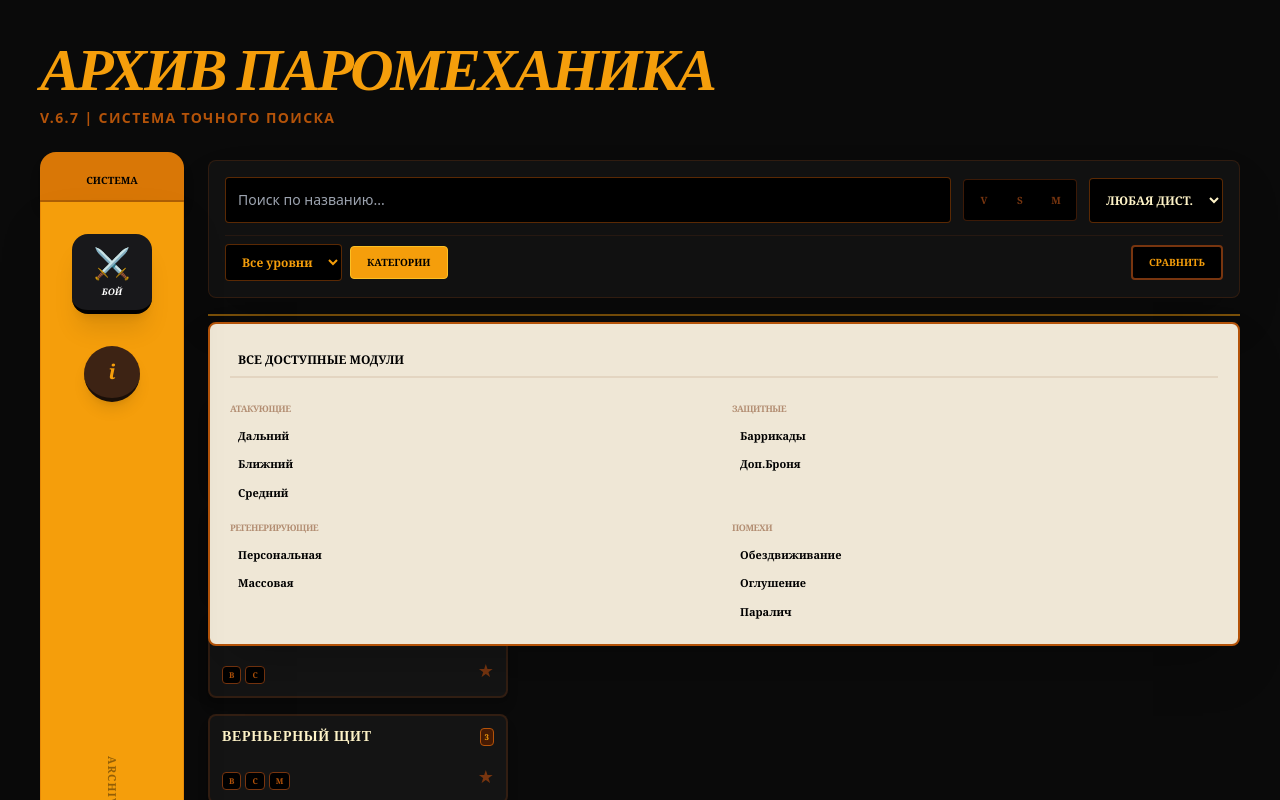
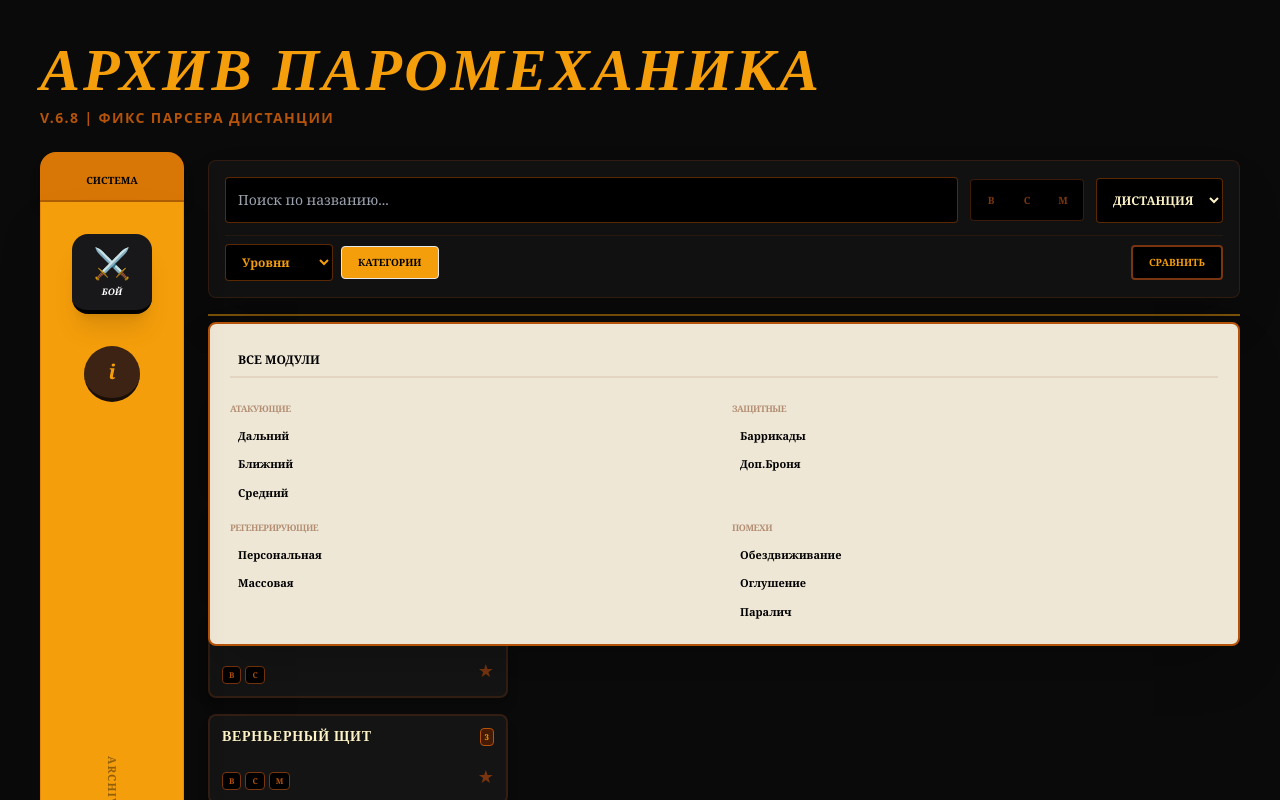
Before and after one commit to Whykenns110/spells_pm, a React (Vite) app: page / in a window 1280 px wide. Both pictures are taken after a click on the button "КАТЕГОРИИ". Shown: the top 800 px of the page. Built offline with nearby package versions, Linux system fonts and the light colour scheme.

Commit message:
fix postcss for tailwind v4

```diff
--- a/src/App.jsx
+++ b/src/App.jsx
@@ -13,7 +13,7 @@ export default function App() {
   const [isCombatMode, setIsCombatMode] = useState(false);
   const [showCombatInfo, setShowCombatInfo] = useState(false);
 
-  // НОВЫЕ СТЕЙТЫ ФИЛЬТРАЦИИ
+  // ФИЛЬТРЫ (ТЕПЕРЬ НА РУССКОМ)
   const [compFilter, setCompFilter] = useState([]);
   const [distFilter, setDistFilter] = useState("all");
 
@@ -26,7 +26,6 @@ export default function App() {
     localStorage.setItem("paromechanic_favs", JSON.stringify(favorites));
   }, [favorites]);
 
-  const [showFavPane, setShowFavPane] = useState(true);
   const [compareMode, setCompareMode] = useState(false);
   const [compareList, setCompareList] = useState([]);
   const [showCompareResults, setShowCompareResults] = useState(false);
@@ -36,11 +35,9 @@ export default function App() {
     navigator.clipboard.writeText(`${spell.name}\n${cleanText}`).then(() => alert("Скопировано!"));
   };
 
-  // ИСПРАВЛЕННЫЙ ТЕМАТИЗАТОР (ФИКС КРИСТАЛЬНОГО ГЛАЗА)
   const getTheme = (spell) => {
     const desc = spell.description || "";
     const name = spell.name.toLowerCase();
-
     if (desc.includes("Помехи") || desc.includes("Прорицание") || name.includes("глаз")) {
       return { modalBorder: "border-purple-500", header: "bg-purple-600", text: "text-purple-400" };
     }
@@ -58,19 +55,23 @@ export default function App() {
         const matchesLevel = levelFilter === "all" || s.level === levelFilter;
         const matchesCat = !categoryFilter || s.description.includes(categoryFilter);
 
-        // ЛОГИКА КОМПОНЕНТОВ
+        // 1. ЛОГИКА КОМПОНЕНТОВ (В, С, М)
         const matchesComp = compFilter.length === 0 || compFilter.every(c => s.components?.includes(c));
 
-        // ЛОГИКА ДИСТАНЦИИ (ЧИСЛОВАЯ ПРОВЕРКА)
+        // 2. ИСПРАВЛЕННАЯ ЛОГИКА ДИСТАНЦИИ
         let matchesDist = true;
         if (distFilter !== "all") {
-          const sRange = parseInt(s.range) || 0;
-          if (distFilter === "self") matchesDist = s.range?.toLowerCase().includes("на себя");
-          else if (distFilter === "touch") matchesDist = s.range?.toLowerCase().includes("касание");
-          else if (distFilter === "30") matchesDist = sRange > 0 && sRange <= 30;
-          else if (distFilter === "60") matchesDist = sRange > 0 && sRange <= 60;
-          else if (distFilter === "90") matchesDist = sRange > 0 && sRange <= 90;
-          else if (distFilter === "120") matchesDist = sRange > 0 && sRange <= 120;
+          const rangeStr = s.range?.toLowerCase() || "";
+          // Вытаскиваем только число из строки (например "30 футов" -> 30)
+          const numericRange = parseInt(rangeStr.replace(/[^0-9]/g, "")) || 0;
+
+          if (distFilter === "self") matchesDist = rangeStr.includes("на себя");
+          else if (distFilter === "touch") matchesDist = rangeStr.includes("касание");
+          else {
+            const limit = parseInt(distFilter);
+            // Если в строке есть цифры — сравниваем, если "на себя/касание" — не пропускаем в числовой фильтр
+            matchesDist = numericRange > 0 && numericRange <= limit && !rangeStr.includes("на себя") && !rangeStr.includes("касание");
+          }
         }
 
         return matchesSearch && matchesLevel && matchesCat && matchesComp && matchesDist;
@@ -95,8 +96,8 @@ export default function App() {
   return (
     <div className="min-h-screen bg-[#0a0a0a] text-amber-50 font-serif overflow-x-hidden">
       <header className="p-10 pb-6 max-w-[1600px] mx-auto">
-        <h1 className="text-4xl md:text-6xl font-black text-amber-500 uppercase italic leading-tight tracking-tighter text-shadow-lg">АРХИВ ПАРОМЕХАНИКА</h1>
-        <p className="text-amber-700 text-sm mt-2 uppercase tracking-widest font-sans font-bold">v.6.7 | Система точного поиска</p>
+        <h1 className="text-4xl md:text-6xl font-black text-amber-500 uppercase italic leading-tight">АРХИВ ПАРОМЕХАНИКА</h1>
+        <p className="text-amber-700 text-sm mt-2 uppercase tracking-widest font-sans font-bold">v.6.8 | Фикс парсера дистанции</p>
       </header>
 
       <div className="flex gap-6 px-4 md:px-10 pb-10 max-w-[1600px] mx-auto relative">
@@ -104,15 +105,15 @@ export default function App() {
         {/* ПАНЕЛЬ УПРАВЛЕНИЯ */}
         <div className="w-24 md:w-36 flex-shrink-0 flex flex-col items-center sticky top-6 h-[calc(100vh-48px)] z-[150]">
           <div className="w-full bg-amber-600 pt-5 pb-3 rounded-t-2xl border-b-2 border-black/20 flex flex-col items-center shadow-lg">
-             <span className="text-[10px] md:text-xs font-black text-black text-center uppercase">Система</span>
+             <span className="text-[10px] md:text-xs font-black text-black">СИСТЕМА</span>
           </div>
           <div className="w-full bg-amber-500 flex-grow flex flex-col items-center py-8 gap-8 shadow-2xl rounded-b-xl border-x border-b border-amber-600/50">
             <button onClick={() => setIsCombatMode(!isCombatMode)} className={`w-14 h-14 md:w-20 md:h-20 rounded-2xl flex flex-col items-center justify-center transition-all shadow-xl border-b-4 ${isCombatMode ? 'bg-red-700 border-red-950 translate-y-1' : 'bg-zinc-900 border-black hover:bg-zinc-800'}`}>
               <span className="text-white text-3xl">⚔️</span>
               <span className="text-[9px] text-white font-black mt-1 uppercase italic">Бой</span>
             </button>
-            <button onClick={() => setShowCombatInfo(true)} className="w-10 h-10 md:w-14 md:h-14 bg-[#3d2314] border-b-4 border-[#1a0f08] rounded-full flex items-center justify-center hover:bg-[#4d2d1a] transition-all shadow-lg group">
-              <span className="text-amber-500 font-black text-xl italic group-hover:scale-110 transition-transform">i</span>
+            <button onClick={() => setShowCombatInfo(true)} className="w-10 h-10 md:w-14 md:h-14 bg-[#3d2314] border-b-4 border-[#1a0f08] rounded-full flex items-center justify-center hover:bg-[#4d2d1a] transition-all">
+              <span className="text-amber-500 font-black text-xl italic">i</span>
             </button>
             <div className="mt-auto pb-8 opacity-40 select-none">
                <div className="text-black font-black text-[11px] uppercase vertical-text tracking-widest">ARCHIVE_OS</div>
@@ -127,44 +128,44 @@ export default function App() {
             <CombatMode favorites={favorites} compareList={compareList} toggleFav={toggleFav} setActiveSpell={setActiveSpell} compareMode={compareMode} setCompareList={setCompareList} setCompareMode={setCompareMode} setShowCompareResults={setShowCompareResults} />
           ) : (
             <>
-              {/* РАСШИРЕННЫЙ ПОИСК */}
+              {/* ПАНЕЛЬ ПОИСКА */}
               <div className="sticky top-0 z-[110] bg-[#0a0a0a] pt-2 pb-4 border-b-2 border-amber-500/50">
                 <div className="flex flex-col gap-3 bg-[#111] p-4 border border-amber-900/30 rounded-lg shadow-2xl">
 
                   <div className="flex flex-wrap gap-3 items-center">
-                    <input type="text" placeholder="Поиск по названию..." className="bg-black border border-amber-700/50 p-3 rounded text-amber-100 flex-grow outline-none focus:border-amber-400 text-sm font-sans" value={search} onChange={(e) => setSearch(e.target.value)} />
+                    <input type="text" placeholder="Поиск по названию..." className="bg-black border border-amber-700/50 p-3 rounded text-amber-100 flex-grow outline-none focus:border-amber-400 text-sm" value={search} onChange={(e) => setSearch(e.target.value)} />
 
-                    {/* ТУМБЛЕРЫ КОМПОНЕНТОВ */}
+                    {/* ТУМБЛЕРЫ КОМПОНЕНТОВ (В, С, М) */}
                     <div className="flex bg-black border border-amber-900/50 rounded p-1 gap-1">
-                      {['V', 'S', 'M'].map(c => (
-                        <button key={c} onClick={() => setCompFilter(prev => prev.includes(c) ? prev.filter(x => x !== c) : [...prev, c])} className={`w-8 h-8 rounded text-[10px] font-black transition-all ${compFilter.includes(c) ? 'bg-amber-600 text-black shadow-inner' : 'text-amber-900 hover:text-amber-600'}`}>
+                      {['В', 'С', 'М'].map(c => (
+                        <button key={c} onClick={() => setCompFilter(prev => prev.includes(c) ? prev.filter(x => x !== c) : [...prev, c])} className={`w-8 h-8 rounded text-[10px] font-black transition-all ${compFilter.includes(c) ? 'bg-amber-600 text-black' : 'text-amber-900 hover:text-amber-600'}`}>
                           {c}
                         </button>
                       ))}
                     </div>
 
                     <select className="bg-black border border-amber-700/50 p-3 rounded text-amber-100 text-xs outline-none font-bold uppercase" value={distFilter} onChange={(e) => setDistFilter(e.target.value)}>
-                      <option value="all">Любая дист.</option>
+                      <option value="all">Дистанция</option>
                       <option value="self">На себя</option>
                       <option value="touch">Касание</option>
-                      <option value="30">До 30 фт.</option>
-                      <option value="60">До 60 фт.</option>
-                      <option value="90">До 90 фт.</option>
-                      <option value="120">До 120 фт.</option>
+                      <option value="30">≤ 30 фт.</option>
+                      <option value="60">≤ 60 фт.</option>
+                      <option value="90">≤ 90 фт.</option>
+                      <option value="120">≤ 120 фт.</option>
                     </select>
                   </div>
 
                   <div className="flex flex-wrap gap-2 items-center border-t border-amber-900/20 pt-2">
                     <select className="bg-black border border-amber-700/50 px-3 py-2 rounded text-amber-500 text-xs outline-none font-bold" value={levelFilter} onChange={(e) => setLevelFilter(e.target.value)}>
-                      <option value="all">Все уровни</option>
+                      <option value="all">Уровни</option>
                       <option value="Заговор">Заговоры</option>
                       {[1,2,3,4,5,6,7,8,9].map(l => <option key={l} value={String(l)}>{l} ур.</option>)}
                     </select>
 
-                    <button onClick={() => setShowCategories(!showCategories)} className={`px-4 py-2 border rounded font-bold text-[10px] uppercase transition-colors ${showCategories ? 'bg-amber-500 text-black border-amber-400' : 'border-amber-800/40 text-amber-500'}`}>Категории</button>
+                    <button onClick={() => setShowCategories(!showCategories)} className={`px-4 py-2 border rounded font-bold text-[10px] uppercase transition-colors ${showCategories ? 'bg-amber-500 text-black' : 'border-amber-800/40 text-amber-500'}`}>Категории</button>
 
                     <div className="flex gap-1 ml-auto">
-                      <button onClick={() => { if(compareMode && compareList.length >= 2) setShowCompareResults(true); setCompareMode(!compareMode); }} className={`px-4 py-2 rounded font-black border-2 text-[10px] transition-all ${compareMode ? 'bg-amber-500 text-black border-white shadow-[0_0_15px_rgba(251,191,36,0.3)]' : 'bg-black text-amber-500 border-amber-900'}`}>
+                      <button onClick={() => { if(compareMode && compareList.length >= 2) setShowCompareResults(true); setCompareMode(!compareMode); }} className={`px-4 py-2 rounded font-black border-2 text-[10px] transition-all ${compareMode ? 'bg-amber-500 text-black border-white' : 'bg-black text-amber-500 border-amber-900'}`}>
                         {compareMode ? `АНАЛИЗ (${compareList.length})` : 'СРАВНИТЬ'}
                       </button>
                       {compareMode && (
@@ -173,10 +174,9 @@ export default function App() {
                     </div>
                   </div>
 
-                  {/* КАТЕГОРИИ (ВЫПАДАЮЩИЙ СПИСОК) */}
                   {showCategories && (
-                    <div className="absolute top-full left-0 right-0 mt-2 bg-[#efe7d6] text-black rounded-lg shadow-2xl z-[300] p-5 border-2 border-amber-700 grid grid-cols-2 md:grid-cols-4 gap-4 animate-in slide-in-from-top-2 duration-300">
-                      <div onClick={() => {setCategoryFilter(null); setShowCategories(false);}} className="col-span-full cursor-pointer hover:bg-amber-200 p-2 font-black border-b-2 border-amber-900/10 mb-2 uppercase text-xs">Все доступные модули</div>
+                    <div className="absolute top-full left-0 right-0 mt-2 bg-[#efe7d6] text-black rounded-lg shadow-2xl z-[300] p-5 border-2 border-amber-700 grid grid-cols-2 md:grid-cols-4 gap-4">
+                      <div onClick={() => {setCategoryFilter(null); setShowCategories(false);}} className="col-span-full cursor-pointer hover:bg-amber-200 p-2 font-black border-b-2 border-amber-900/10 mb-2 uppercase text-xs">Все модули</div>
                       {Object.entries(categories).map(([cat, subs]) => (
                         <div key={cat}>
                           <div className="font-black text-[9px] uppercase text-amber-900/50 mb-2 tracking-tighter">{cat}</div>
@@ -193,8 +193,8 @@ export default function App() {
               <div className="flex flex-col lg:flex-row gap-8">
                 <main className="flex-grow space-y-12">
                   {Object.entries(filteredData).map(([letter, spells]) => (
-                    <div key={letter} className="animate-in fade-in duration-500">
-                      <h2 className="text-2xl text-amber-600 font-black mb-6 uppercase border-l-4 border-amber-600 pl-4 tracking-tighter shadow-sm">{letter}</h2>
+                    <div key={letter}>
+                      <h2 className="text-2xl text-amber-600 font-black mb-6 uppercase border-l-4 border-amber-600 pl-4">{letter}</h2>
                       <div className="grid grid-cols-1 md:grid-cols-2 xl:grid-cols-3 gap-4">
                         {spells.map(spell => (
                           <div key={spell.name} className="w-full max-w-[300px]">
@@ -204,20 +204,17 @@ export default function App() {
                       </div>
                     </div>
                   ))}
-                  {Object.keys(filteredData).length === 0 && (
-                    <div className="text-center py-20 opacity-20 italic uppercase font-black">Ни одного совпадения в архиве не найдено</div>
-                  )}
                 </main>
 
                 <aside className="w-full lg:w-[320px] flex-shrink-0 sticky top-[160px] max-h-[calc(100vh-200px)] overflow-y-auto pr-2 custom-scrollbar font-sans">
                   <div className="bg-[#111] border-2 border-amber-600/30 rounded-xl p-3 space-y-2 shadow-2xl">
-                    <h3 className="text-amber-500 font-black text-center text-[10px] uppercase mb-3 tracking-[0.2em] border-b border-amber-900/30 pb-2">★ Избранные модули ★</h3>
-                    {favorites.length === 0 ? <p className="text-center text-amber-900 text-[10px] uppercase py-4">Архив пуст</p> :
+                    <h3 className="text-amber-500 font-black text-center text-[10px] uppercase mb-3 tracking-widest pb-2 border-b border-amber-900/30">★ ИЗБРАННОЕ</h3>
+                    {favorites.length === 0 ? <p className="text-center text-amber-900 text-[10px] uppercase py-4">Пусто</p> :
                       favorites.map(f => (
                         <div key={f.name} onClick={() => setActiveSpell(f)} className="flex items-start justify-between bg-black p-3 rounded border border-amber-900/30 hover:border-amber-500 cursor-pointer group transition-all">
                           <div className="flex flex-col min-w-0 pr-2">
                             <span className="text-[8px] text-amber-700 font-bold uppercase">{f.level}</span>
-                            <span className="text-[11px] font-bold text-amber-100 group-hover:text-amber-400 uppercase tracking-tighter break-words leading-tight">{f.name}</span>
+                            <span className="text-[11px] font-bold text-amber-100 group-hover:text-amber-400 uppercase break-words leading-tight">{f.name}</span>
                           </div>
                           <button onClick={(e) => { e.stopPropagation(); toggleFav(f); }} className="text-red-900 hover:text-red-500 text-xl">×</button>
                         </div>
@@ -230,13 +227,13 @@ export default function App() {
         </div>
       </div>
 
-      {/* МОДАЛЬНЫЕ ОКНА */}
+      {/* МОДАЛКИ */}
       {showCompareResults && (
         <div className="fixed inset-0 z-[500] bg-black/95 backdrop-blur-xl p-6 overflow-y-auto">
           <div className="max-w-7xl mx-auto">
             <div className="flex justify-between items-center mb-8 border-b border-amber-900/30 pb-4">
-              <h2 className="text-3xl font-black text-amber-500 uppercase italic tracking-tighter">Сличительный анализ чертежей</h2>
-              <button onClick={() => { setShowCompareResults(false); setCompareList([]); setCompareMode(false); }} className="px-8 py-3 bg-amber-600 text-black font-black rounded-lg hover:bg-amber-400 transition-colors shadow-lg">ВЫХОД</button>
+              <h2 className="text-3xl font-black text-amber-500 uppercase italic">Сличительный анализ</h2>
+              <button onClick={() => { setShowCompareResults(false); setCompareList([]); setCompareMode(false); }} className="px-8 py-3 bg-amber-600 text-black font-black rounded-lg">ЗАКРЫТЬ</button>
             </div>
             <div className={`grid gap-6 ${compareList.length === 3 ? 'lg:grid-cols-3' : 'lg:grid-cols-2'}`}>
               {compareList.map(spell => (
@@ -261,10 +258,10 @@ export default function App() {
 
       {showCombatInfo && (
         <div className="fixed inset-0 z-[600] flex items-center justify-center p-4 bg-black/90 backdrop-blur-md" onClick={() => setShowCombatInfo(false)}>
-          <div className="bg-[#efe7d6] p-8 rounded-2xl max-w-sm w-full border-4 border-[#3d2314] text-center shadow-[0_0_50px_rgba(0,0,0,0.5)]">
-            <h3 className="text-[#3d2314] font-black text-2xl uppercase mb-4 italic leading-tight border-b-2 border-[#3d2314]/20 pb-2">Инфо-панель</h3>
-            <p className="text-[#4d2d1a] font-bold text-sm leading-relaxed">Система боя активирует упрощенный вывод избранных чертежей. Используйте ★ для пополнения боезапаса.</p>
-            <button onClick={() => setShowCombatInfo(false)} className="mt-8 w-full bg-[#3d2314] text-amber-500 py-4 rounded-lg font-black uppercase shadow-xl hover:bg-[#2a180e] transition-all">Принято</button>
+          <div className="bg-[#efe7d6] p-8 rounded-2xl max-w-sm w-full border-4 border-[#3d2314] text-center">
+            <h3 className="text-[#3d2314] font-black text-2xl uppercase mb-4 italic">Инфо</h3>
+            <p className="text-[#4d2d1a] font-bold text-sm">Добавляйте модули в избранное через кнопку ★, чтобы они появились в режиме боя.</p>
+            <button onClick={() => setShowCombatInfo(false)} className="mt-8 w-full bg-[#3d2314] text-amber-500 py-4 rounded-lg font-black uppercase">Принято</button>
           </div>
         </div>
       )}
```
